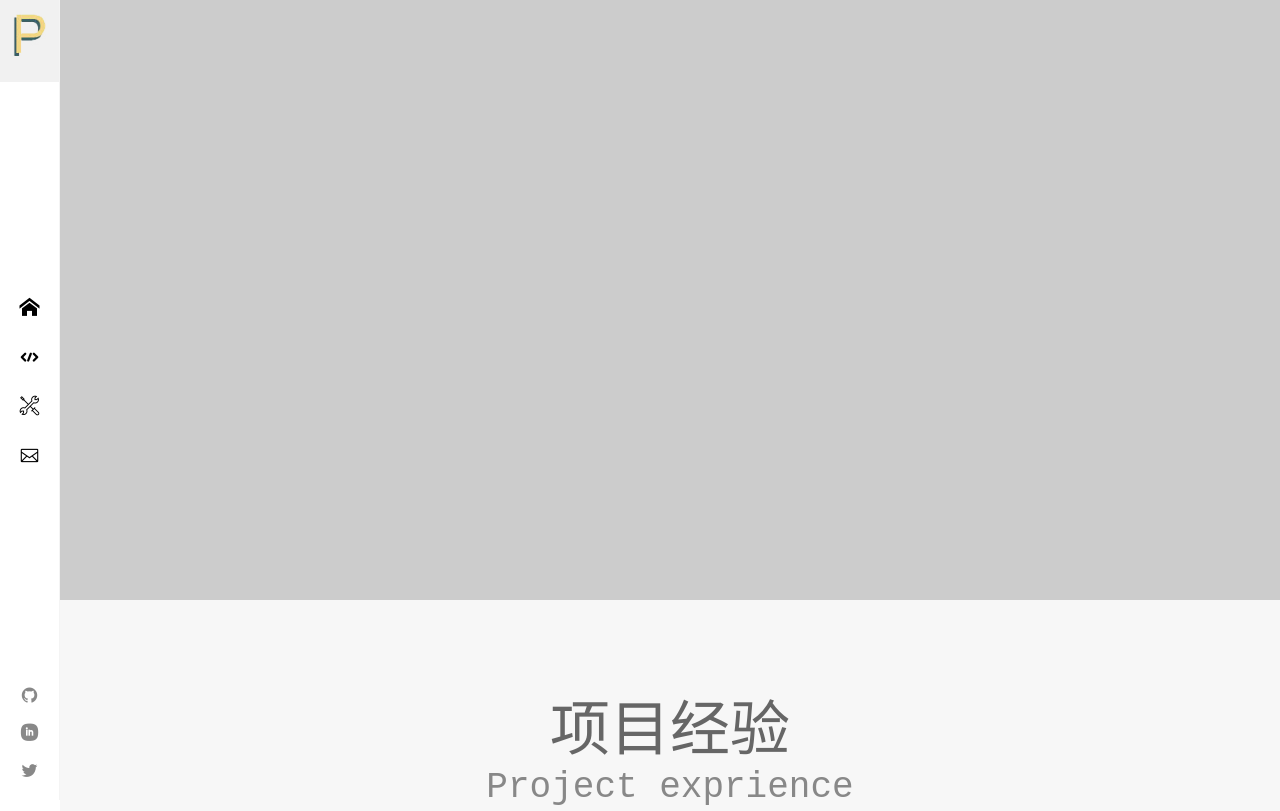
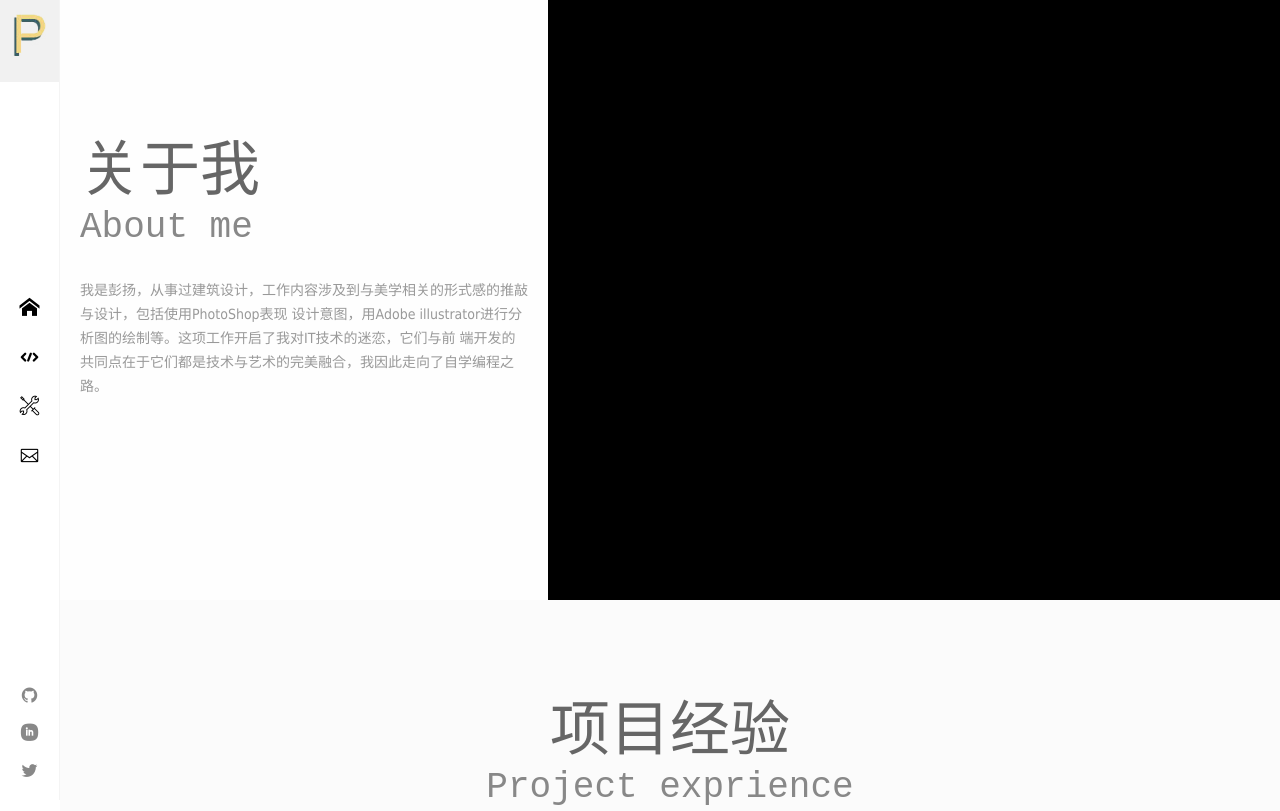
Before and after one commit to Younger-Peng/resume, a website: page step2/index.html in a window 1280 px wide. Shown: the top 811 px of the page. Drawn offline with Linux system fonts and the light colour scheme.

Commit message:
about me

```diff
--- a/step2/css/main.css
+++ b/step2/css/main.css
@@ -15,12 +15,38 @@
 }
 .container > main > .about {
   min-height: 600px;
-  background: #ccc;
+  background: #fefefe;
+  display: flex;
+}
+.container > main > .about .left {
+  width: 40%;
+  padding: 120px 20px 0 20px;
+}
+.container > main > .about .left h1 {
+  font-size: 60px;
+  font-weight: 100;
+  color: #666;
+}
+.container > main > .about .left h4 {
+  font-size: 36px;
+  font-weight: 100;
+  font-family: monospace;
+  color: #888;
+}
+.container > main > .about .left p {
+  margin-top: 30px;
+  font-size: 14px;
+  line-height: 24px;
+  color: #999;
+}
+.container > main > .about .right {
+  width: 60%;
+  background: black;
 }
 .container > main > .works {
   min-height: 980px;
   padding: 80px 0;
-  background: #f7f7f7;
+  background: #fbfbfb;
 }
 .container > main > .works .title {
   height: 205px;
@@ -120,7 +146,7 @@
 .container > main > .works > ul li .description h3 {
   font-size: 20px;
   line-height: 45px;
-  font-weight: bold;
+  font-weight: 500;
   height: 45px;
   text-align: center;
   color: #666;
@@ -140,7 +166,7 @@
 .container > main > .skills {
   min-height: 720px;
   padding: 80px 0;
-  background: #eee;
+  background: #fefefe;
 }
 .container > main > .skills .title {
   height: 205px;
@@ -178,7 +204,7 @@
   color: #777;
 }
 .container > main > .skills > ul li .icon i.icon-html2 {
-  color: #e65826;
+  color: #e88f70;
 }
 .container > main > .skills > ul li .icon i.icon-javascript {
   color: #fed93d;
@@ -285,6 +311,9 @@
   line-height: 24px;
   box-shadow: 2px 2px 4px rgba(0, 0, 0, 0.25);
 }
+.container > main > .contact > .right .address span {
+  color: #fad87c;
+}
 .container > main > .contact > .right .position {
   position: absolute;
   z-index: 1;
--- a/step2/index.html
+++ b/step2/index.html
@@ -41,7 +41,20 @@
       </footer>
     </nav>
     <main class="main">
-      <div class="about"></div>
+      <div class="about">
+        <div class="left">
+          <h1>关于我</h1>
+          <h4>About me</h4>
+          <p>
+            我是彭扬，从事过建筑设计，工作内容涉及到与美学相关的形式感的推敲与设计，包括使用PhotoShop表现
+            设计意图，用Adobe illustrator进行分析图的绘制等。这项工作开启了我对IT技术的迷恋，它们与前
+            端开发的共同点在于它们都是技术与艺术的完美融合，我因此走向了自学编程之路。
+          </p>
+        </div>
+        <div class="right">
+
+        </div>
+      </div>
       <div class="works">
         <div class="title">
           <h1>项目经验</h1>
```
Also changed, not shown: step2/test.svg (added), step2/test1.svg (added), step2/test2.svg (added).
